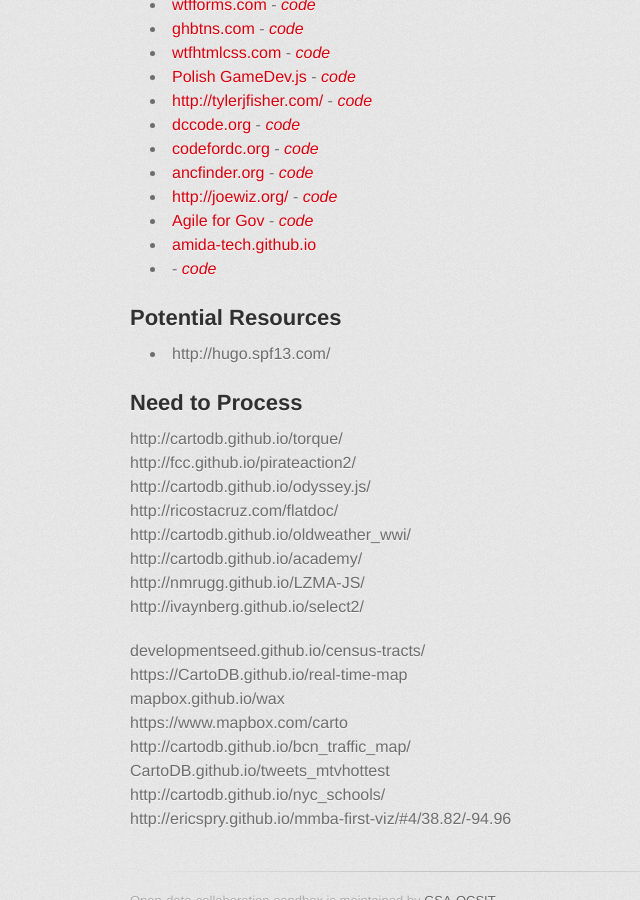
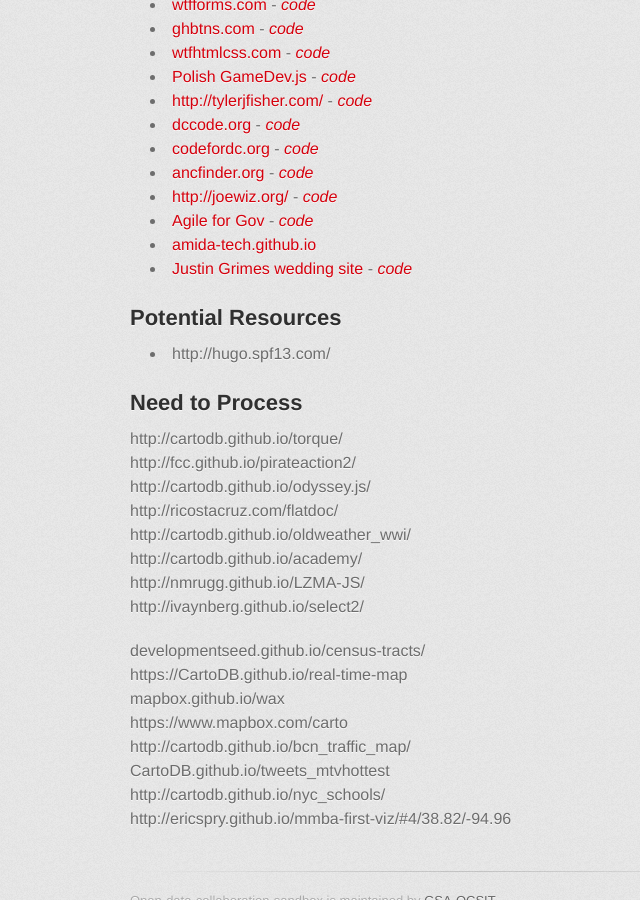
Before and after one commit to GSA/Open-Data-Collaboration-Sandbox, a Jekyll site: the page built from website_examples.md, in a window 1280 px wide and 900 px high, scrolled down 1678 px. Shown: the whole window, without its empty margins (200-840 px from the left). Built offline with Jekyll 4.4.1, drawn with Linux system fonts in a browser that asks for light colours; some web fonts are replaced.

Commit message:
adding justin grimes site

```diff
--- a/website_examples.md
+++ b/website_examples.md
@@ -78,7 +78,7 @@
 * [http://joewiz.org/](http://joewiz.org) - *[code](https://github.com/joewiz/joewiz.github.io)*
 * [Agile for Gov](http://www.agileforgov.org/) - *[code](https://github.com/agileforgov/agileforgov.github.io)*
 * [amida-tech.github.io](http://amida-tech.github.io)
-* []() - *[code]()*
+* [Justin Grimes wedding site](http://justgrimes.github.io/wedding/) - *[code](https://github.com/justgrimes/wedding)*
 
 
 
```
